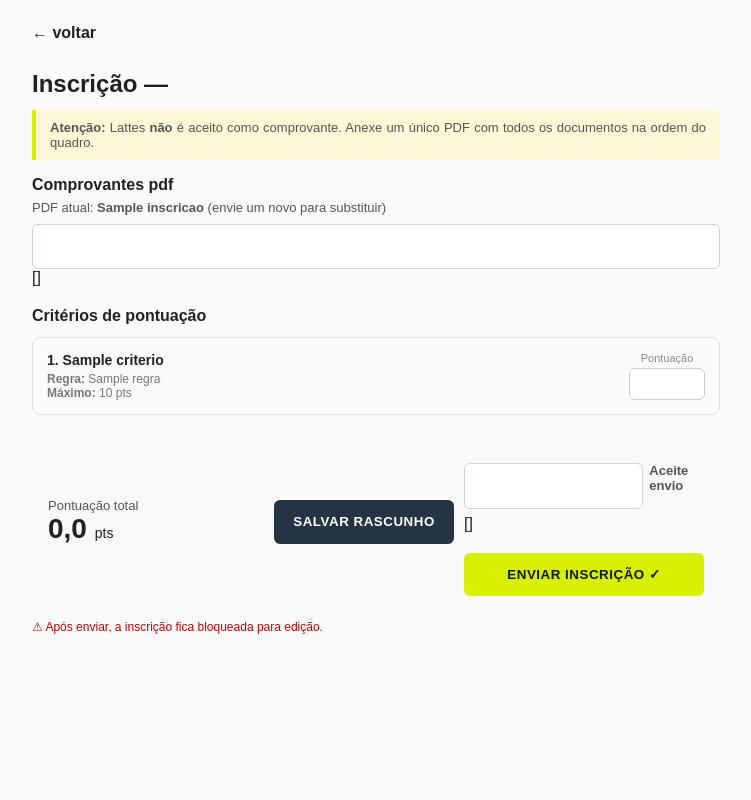
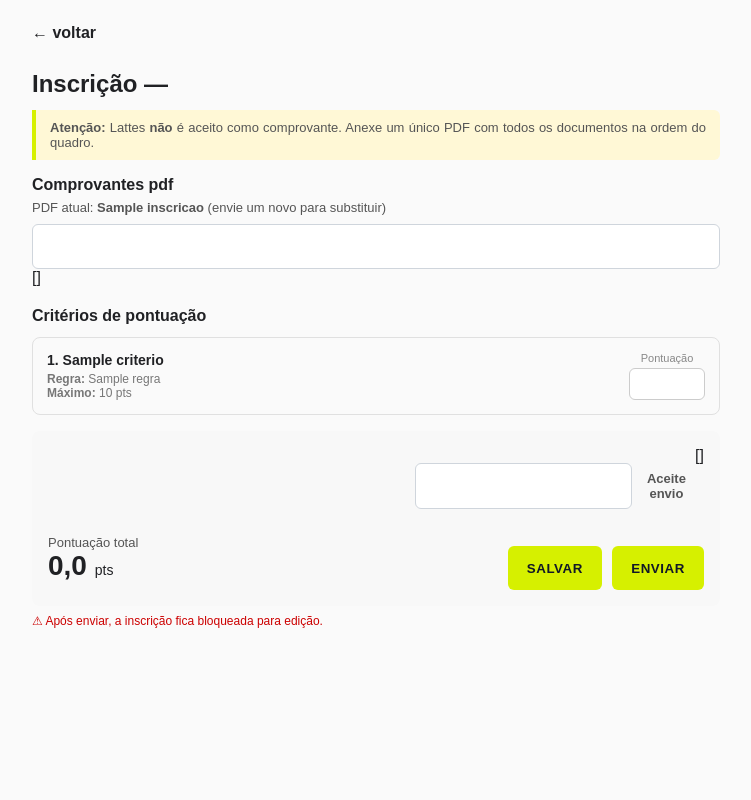
Before and after one commit to flavioolimpio/Banco_de_Talentos, a Django app: template django_app/templates/inscricoes/formulario.html in a window 1280 px wide. Shown: the whole page, without its empty margins (264-1015 px from the left). Run offline with Django 5.2, Linux system fonts and the light colour scheme; tables that the repository leaves empty hold one stand-in row (values such as "Sample post"); the template is opened without the code that fills it: values that come from a table or form of the project are taken from there, most other values are stand-ins (such as "Sample title", 1, 10 or a date in 2020); form fields are guessed from the names that the template uses.

Commit message:
feat: ajustes de UI no formulario de inscricao e home
- Checkbox aceite_envio alinhado a direita com texto centralizado
- Botoes renomeados para Salvar e Enviar (ambos primary-button)
- Card Minha inscricao removido da home (sidebar ja tem o link)

```diff
--- a/django_app/apps/inscricoes/forms.py
+++ b/django_app/apps/inscricoes/forms.py
@@ -27,6 +27,7 @@ class InscricaoForm(forms.Form):
     aceite_envio = forms.BooleanField(
         label="Confirmo que os dados informados são verdadeiros.",
         required=False,
+        widget=forms.CheckboxInput(attrs={"style": "margin:0;padding:0;flex-shrink:0;cursor:pointer;width:14px;height:14px"}),
     )
 
     def __init__(self, *args, usuario=None, acao=None, **kwargs):
--- a/django_app/templates/inscricoes/formulario.html
+++ b/django_app/templates/inscricoes/formulario.html
@@ -82,7 +82,15 @@
         </div>
         {% endfor %}
 
-        <div style="background:#f8f8f8;border-radius:8px;padding:16px;margin-top:16px;display:flex;justify-content:space-between;align-items:center;flex-wrap:wrap;gap:12px">
+        <div style="background:#f8f8f8;border-radius:8px;padding:16px;margin-top:16px">
+            <div style="margin-bottom:12px;display:flex;justify-content:flex-end">
+                <label style="display:flex;align-items:center;gap:6px;font-size:13px;color:#555;cursor:pointer;max-width:280px">
+                    {{ form.aceite_envio }}
+                    <span style="text-align:center">{{ form.aceite_envio.label }}</span>
+                </label>
+                {{ form.aceite_envio.errors }}
+            </div>
+            <div style="display:flex;justify-content:space-between;align-items:center;flex-wrap:wrap;gap:12px">
                 <div>
                     <div style="font-size:13px;color:#555">Pontua&ccedil;&atilde;o total</div>
                     <div style="font-size:28px;font-weight:700;color:#202124">
@@ -90,18 +98,12 @@
                         <span style="font-size:14px;font-weight:400">pts</span>
                     </div>
                 </div>
-            <div style="display:flex;gap:10px;align-items:center;flex-wrap:wrap">
-                <button type="submit" name="action" value="rascunho" class="secondary-button">
-                    Salvar rascunho
+                <div style="display:flex;gap:10px;align-items:center">
+                    <button type="submit" name="action" value="rascunho" class="primary-button">
+                        Salvar
                     </button>
-                <div>
-                    <label style="display:flex;align-items:flex-start;gap:6px;font-size:13px;color:#555;margin-bottom:6px;max-width:240px">
-                        {{ form.aceite_envio }}
-                        <span>{{ form.aceite_envio.label }}</span>
-                    </label>
-                    {{ form.aceite_envio.errors }}
                     <button type="submit" name="action" value="enviar" class="primary-button">
-                        Enviar inscri&ccedil;&atilde;o &#10003;
+                        Enviar
                     </button>
                 </div>
             </div>
```
Also changed, not shown: django_app/templates/usuarios/home.html (+1 -35 lines). Lines whose indentation alone changed are shown as unchanged.
